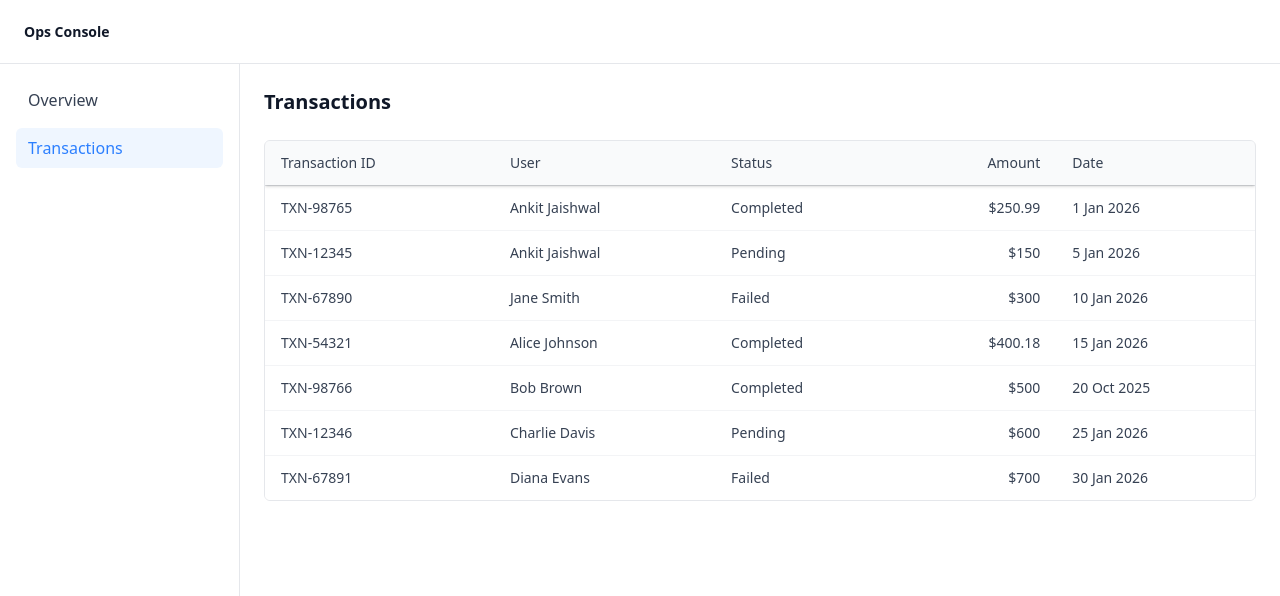
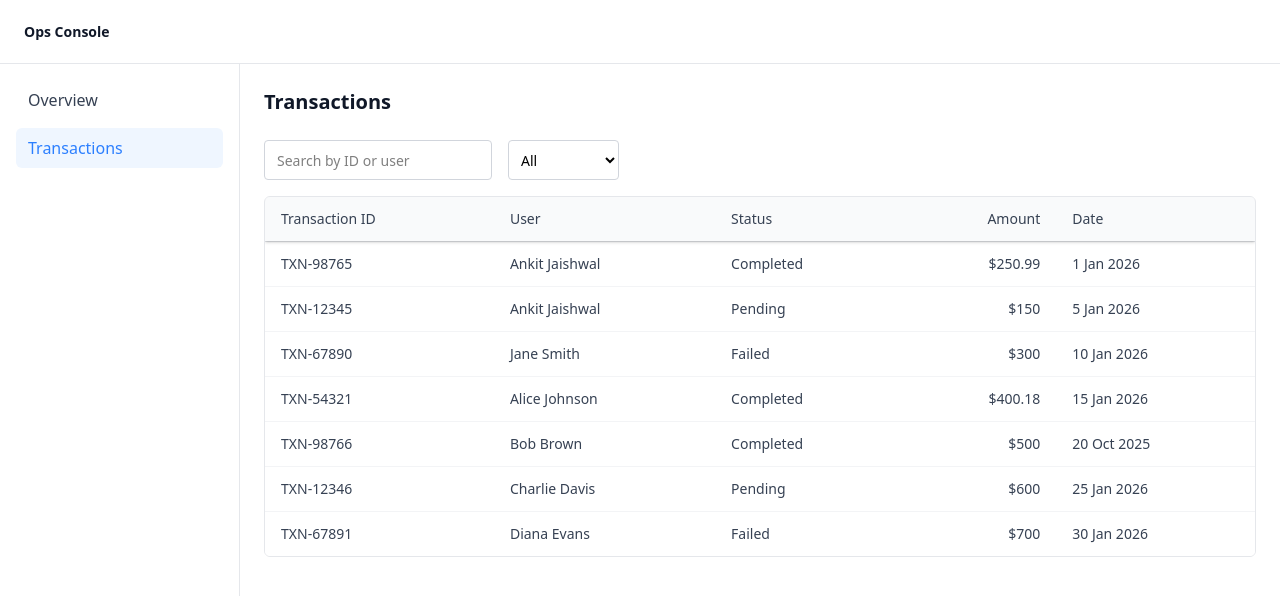
Before and after one commit to ankitjaishwal/Insight-board, a React (Vite) app: page /ops/transactions in a window 1280 px wide. Shown: the top 596 px of the page. Built offline with nearby package versions, Linux system fonts and the light colour scheme.

Commit message:
feat: add URL-synced search and status filters to transactions

```diff
--- /dev/null
+++ b/src/components/TransactionFilters.tsx
@@ -0,0 +1,68 @@
+import { Status } from "../types/transaction";
+import { statusToParam, paramToStatus } from "../utils";
+
+type Props = {
+  searchParams: URLSearchParams;
+  setSearchParams: (
+    nextInit: URLSearchParams | ((prev: URLSearchParams) => URLSearchParams),
+  ) => void;
+};
+
+const TransactionFilters: React.FC<Props> = ({
+  searchParams,
+  setSearchParams,
+}) => {
+  const search = searchParams.get("search") || "";
+
+  const statusParam = searchParams.get("status") || "";
+  const status =
+    statusParam && paramToStatus[statusParam]
+      ? paramToStatus[statusParam]
+      : ("All" as "All");
+
+  const updateSearch = (value: string) => {
+    setSearchParams((prev) => {
+      const next = new URLSearchParams(prev);
+      if (value.trim()) next.set("search", value);
+      else next.delete("search");
+      return next;
+    });
+  };
+
+  const updateStatus = (value: Status | "All") => {
+    setSearchParams((prev) => {
+      const next = new URLSearchParams(prev);
+      if (value && value !== "All") next.set("status", statusToParam[value]);
+      else next.delete("status");
+      return next;
+    });
+  };
+
+  return (
+    <div className="flex items-center gap-4 mb-4 h-10">
+      <input
+        name="search"
+        type="search"
+        aria-label="Search transactions"
+        value={search}
+        onChange={(e) => updateSearch(e.target.value)}
+        placeholder="Search by ID or user"
+        className="border border-gray-300 focus:ring-blue-500 rounded px-3 py-1 h-10 text-sm"
+      />
+
+      <select
+        aria-label="Filter by status"
+        value={status}
+        onChange={(e) => updateStatus(e.target.value as Status | "All")}
+        className="border border-gray-300 rounded px-2 py-1 h-10 text-sm"
+      >
+        <option value="All">All</option>
+        <option value={Status.Completed}>Completed</option>
+        <option value={Status.Pending}>Pending</option>
+        <option value={Status.Failed}>Failed</option>
+      </select>
+    </div>
+  );
+};
+
+export default TransactionFilters;
--- a/src/pages/TransactionsPage.tsx
+++ b/src/pages/TransactionsPage.tsx
@@ -1,9 +1,15 @@
 import { useOutletContext, useSearchParams } from "react-router-dom";
 import TransactionsTable from "../components/TransactionsTable";
+import TransactionFilters from "../components/TransactionFilters";
 import { transactions } from "../mocks/transactions.mock";
 import type { Transaction, TransactionColumn } from "../types";
-import { applySorting, formatDate } from "../utils";
-import { Status } from "../types/transaction";
+import {
+  applySorting,
+  formatDate,
+  applyTransactionFilters,
+  type Filters,
+  paramToStatus,
+} from "../utils";
 import type { RouteConfig } from "../config/app.config";
 
 const columns: TransactionColumn[] = [
@@ -27,14 +33,19 @@ const columns: TransactionColumn[] = [
 
 const TransactionsPage = () => {
   const [searchParams, setSearchParams] = useSearchParams();
-  const status = searchParams.get("status");
+
+  const search = searchParams.get("search") || "";
+  const statusParam = searchParams.get("status") || "";
+  const status =
+    statusParam && paramToStatus[statusParam]
+      ? paramToStatus[statusParam]
+      : "All";
   const sortKey = searchParams.get("sort") as keyof Transaction | null;
   const direction = searchParams.get("dir") as "asc" | "desc" | null;
 
-  const filteredTransactions =
-    status === "completed"
-      ? transactions.filter((t) => t.status === Status.Completed)
-      : transactions;
+  const filters: Filters = { search, status };
+
+  const filteredTransactions = applyTransactionFilters(transactions, filters);
 
   const sorting = sortKey && direction ? { key: sortKey, direction } : null;
 
@@ -48,7 +59,6 @@ const TransactionsPage = () => {
       let newDir: "asc" | "desc" | null;
 
       if (currentSort !== key) {
-        // NEW COLUMN → start sorting
         newDir = "asc";
       } else if (currentDir === "asc") {
         newDir = "desc";
@@ -79,6 +89,12 @@ const TransactionsPage = () => {
       <h1 className="text-xl text-gray-900 font-semibold pb-6">
         {activeRoute.label}
       </h1>
+
+      <TransactionFilters
+        searchParams={searchParams}
+        setSearchParams={setSearchParams}
+      />
+
       <TransactionsTable
         columns={columns}
         data={sortedTransactions}
--- a/src/utils.ts
+++ b/src/utils.ts
@@ -1,4 +1,10 @@
 import type { Transaction } from "./types";
+import { Status } from "./types/transaction";
+
+export type Filters = {
+  search: string;
+  status: string;
+};
 
 export const deriveStatusBreakdown = (transactions: Transaction[]) => {
   const breakdown: Record<string, number> = {};
@@ -47,3 +53,34 @@ export function applySorting(
     return direction === "asc" ? comparison : -comparison;
   });
 }
+
+export function applyTransactionFilters(
+  data: Transaction[],
+  filters: Filters,
+): Transaction[] {
+  const search = (filters.search || "").trim();
+
+  return data.filter((t) => {
+    const matchesSearch =
+      !search ||
+      t.transactionId.includes(search) ||
+      t.user.toLowerCase().includes(search.toLowerCase());
+
+    const matchesStatus =
+      filters.status === "All" || t.status === filters.status;
+
+    return matchesSearch && matchesStatus;
+  });
+}
+
+export const statusToParam: Record<Status, string> = {
+  [Status.Completed]: "completed",
+  [Status.Pending]: "pending",
+  [Status.Failed]: "failed",
+};
+
+export const paramToStatus: Record<string, Status> = {
+  completed: Status.Completed,
+  pending: Status.Pending,
+  failed: Status.Failed,
+};
```
